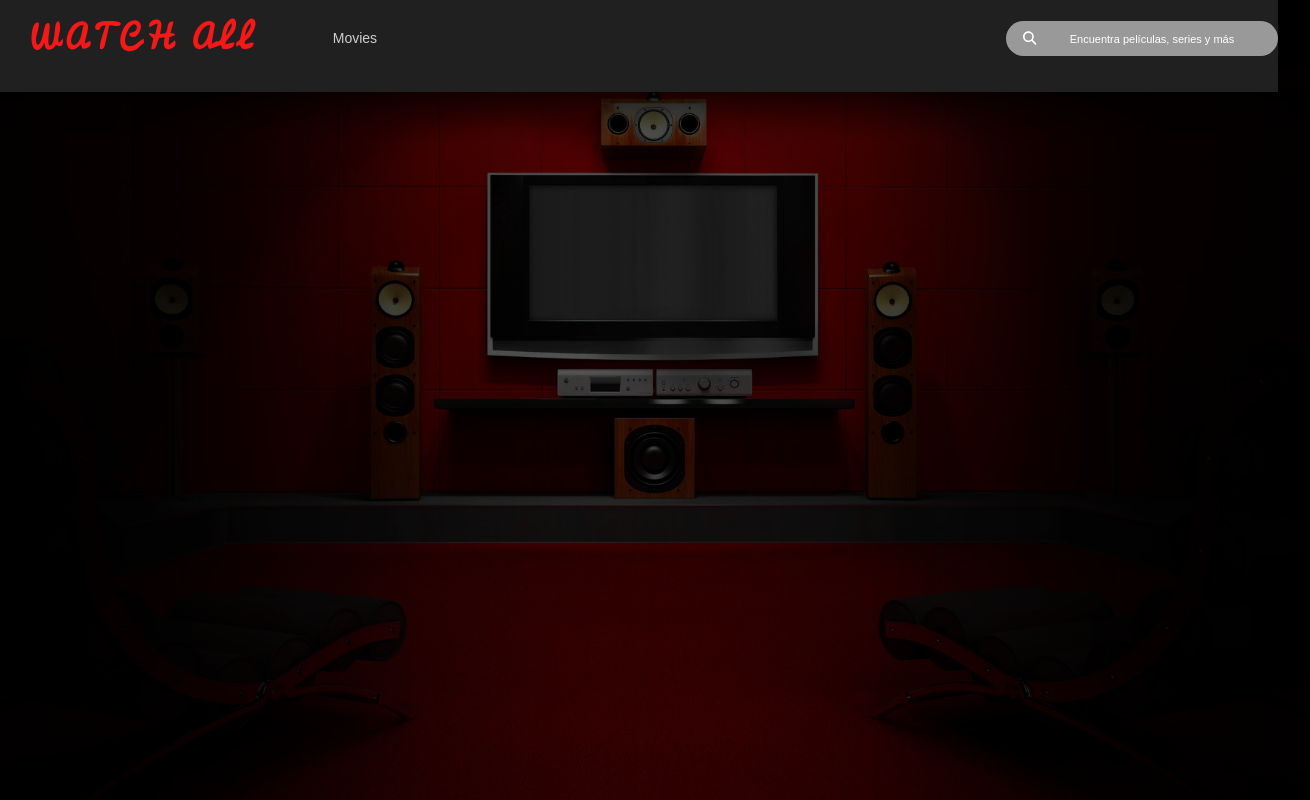
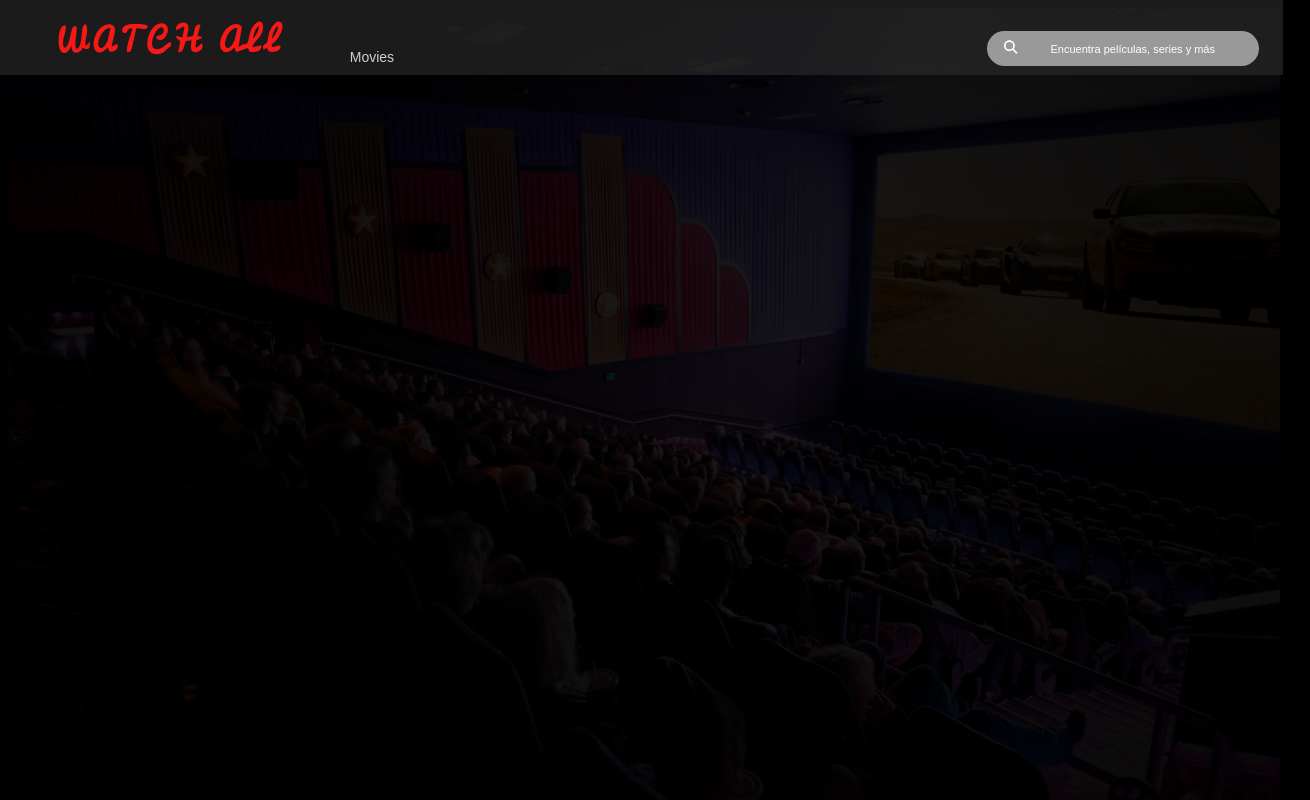
Before and after one commit to luko907/moviesApp, a React (Create React App) app: page / in a window 1280 px wide. Shown: the whole page, 1310 px wide, since content can reach past the window. Built offline with nearby package versions, Linux system fonts and the light colour scheme; a web font is replaced by a local one.

Commit message:
change backgound image

```diff
--- a/src/components/NavBar/NavBar.module.css
+++ b/src/components/NavBar/NavBar.module.css
@@ -3,8 +3,9 @@
   justify-content: space-between;
   font-family: "Zen Kaku Gothic Antique", sans-serif;
   margin-bottom: 1;
-  background-color: rgb(32, 32, 32);
+  background-color: rgb(43 43 43 / 63%);
   width: 100%;
+  height: 5.2rem;
 }
 
 /* rgb(129,133,136) */
@@ -15,11 +16,11 @@
 .linkContainer {
   display: flex;
   justify-content: space-between;
-  align-items: center;
   font-size: 14px;
+  align-items: baseline;
 }
 .linkContainer a {
-  padding: 30px;
+  padding: 25px;
 }
 .link_button {
   background: none;
@@ -33,11 +34,14 @@
 .logo {
   margin-right: 1rem;
   padding: 15px;
+  margin-left: 2rem;
 }
 .SearchBar {
   display: flex;
   justify-content: center;
-  align-items: center;
+  align-items: end;
+  width: 20rem;
+  margin-bottom: 0.6rem;
 }
 
 @media only screen and (max-width: 765px) {
--- a/src/index.css
+++ b/src/index.css
@@ -1,4 +1,4 @@
-body {
+/* body {
   font-family: -apple-system, BlinkMacSystemFont, "Segoe UI", "Roboto", "Oxygen",
     "Ubuntu", "Cantarell", "Fira Sans", "Droid Sans", "Helvetica Neue",
     sans-serif;
@@ -12,15 +12,38 @@ body {
   -webkit-font-smoothing: antialiased;
   -moz-osx-font-smoothing: grayscale;
   color: #ffffff;
+} */
+
+body {
+  font-family: -apple-system, BlinkMacSystemFont, "Segoe UI", "Roboto", "Oxygen",
+    "Ubuntu", "Cantarell", "Fira Sans", "Droid Sans", "Helvetica Neue",
+    sans-serif;
+  position: fixed;
+  height: 100vh;
+  width: 100%;
+  -webkit-font-smoothing: antialiased;
+  -moz-osx-font-smoothing: grayscale;
+  color: #ffffff;
+  background-color: rgb(0, 0, 0);
+}
+
+body::before {
+  content: "";
+  background: url("../src/img/back.png") no-repeat center center fixed;
+  background-size: cover;
+  opacity: 0.1;
+  top: 0;
+  left: 0;
+  bottom: 0;
+  right: 0;
+  position: absolute;
+  z-index: -1;
 }
 
 #root {
   margin-left: -2.5rem;
-  margin-right: -1.4rem;
+  margin-right: -1.7rem;
   margin-top: -3rem;
 }
 @media only screen and (max-width: 450px) {
-  #root {
-    margin: 1rem 0.7rem 0 0rem;
-  }
 }
```
Also changed, not shown: src/img/back.png (added).
